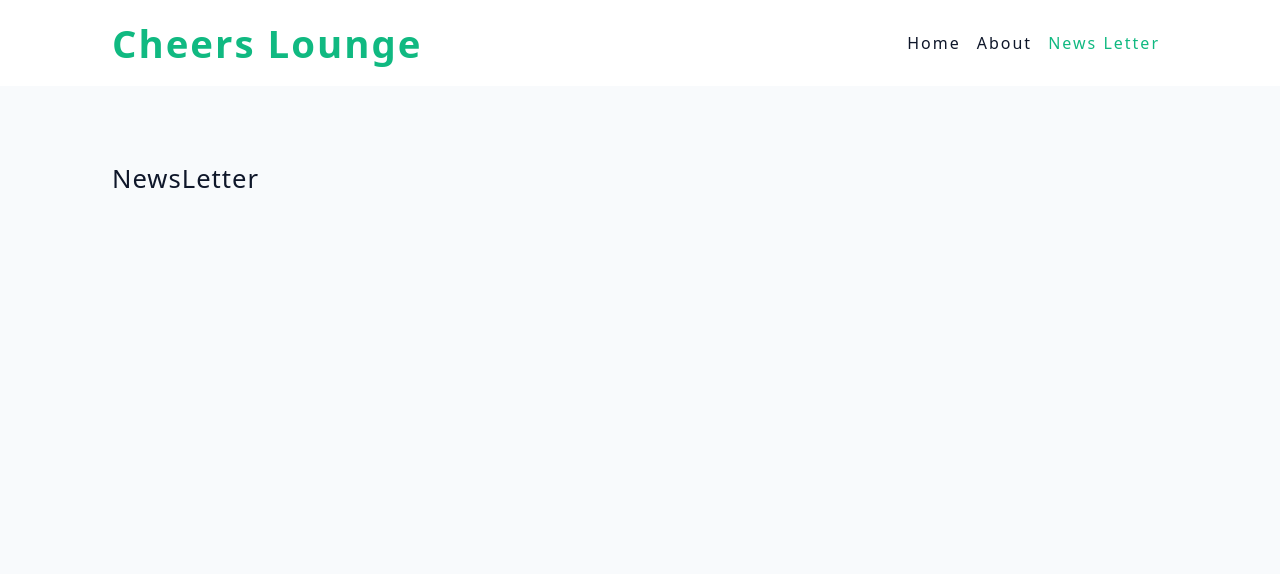
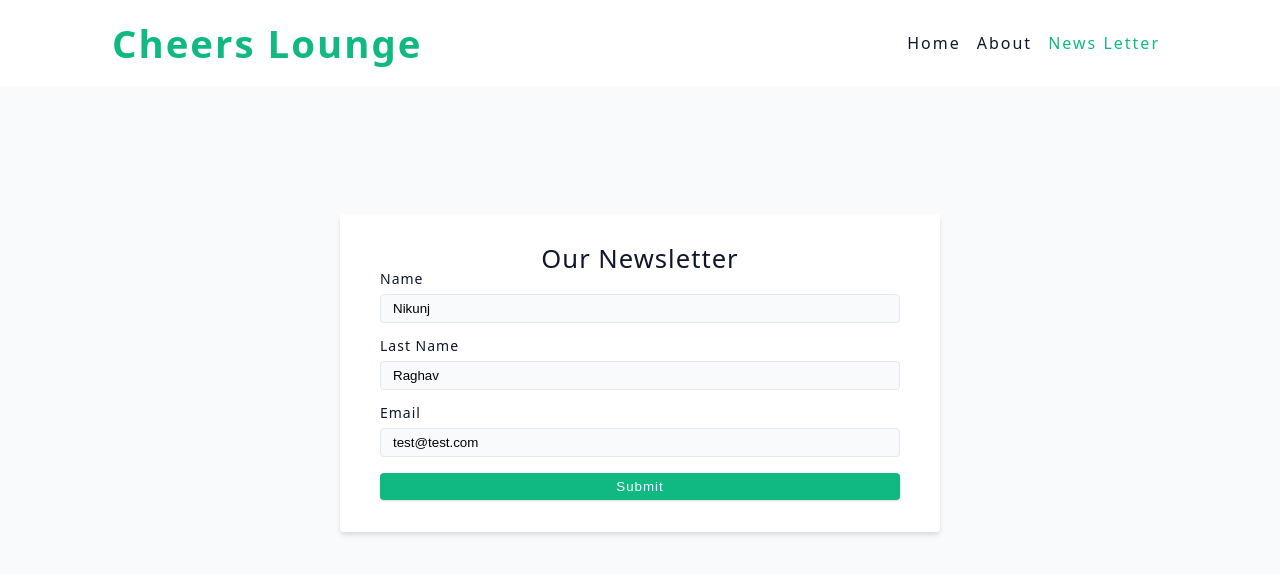
Before and after one commit to ProfessorBunny/Cheers-Lounge, a React (Vite) app: page /newsletter in a window 1280 px wide. Shown: the top 574 px of the page. Built offline with nearby package versions, Linux system fonts and the light colour scheme.

Commit message:
Setting up structure for newsletter

```diff
--- a/src/pages/NewsLetter.jsx
+++ b/src/pages/NewsLetter.jsx
@@ -1,4 +1,56 @@
 const NewsLetter = () => {
-  return <h4>NewsLetter</h4>;
+  return (
+    <form className="form">
+      <h4 style={{ textAlign: "center", marginBottom: "2 rem" }}>
+        Our Newsletter
+      </h4>
+      {/* {First Name} */}
+      <div className="form-row">
+        <label htmlFor="name" className="form-label">
+          Name
+        </label>
+        <input
+          type="text"
+          className="form-input"
+          name="name"
+          id="name"
+          defaultValue="Nikunj"
+        />
+      </div>
+      {/* {Last Name} */}
+      <div className="form-row">
+        <label htmlFor="lastName" className="form-label">
+          Last Name
+        </label>
+        <input
+          type="text"
+          className="form-input"
+          name="lastName"
+          id="lastName"
+          defaultValue="Raghav"
+        />
+      </div>
+      {/* {Email} */}
+      <div className="form-row">
+        <label htmlFor="email" className="form-label">
+          Email
+        </label>
+        <input
+          type="email"
+          className="form-input"
+          name="email"
+          id="email"
+          defaultValue="test@test.com"
+        />
+      </div>
+      <button
+        type="submit"
+        className="btn btn-block"
+        style={{ marginTop: "0.5 rem" }}
+      >
+        Submit
+      </button>
+    </form>
+  );
 };
 export default NewsLetter;
```
